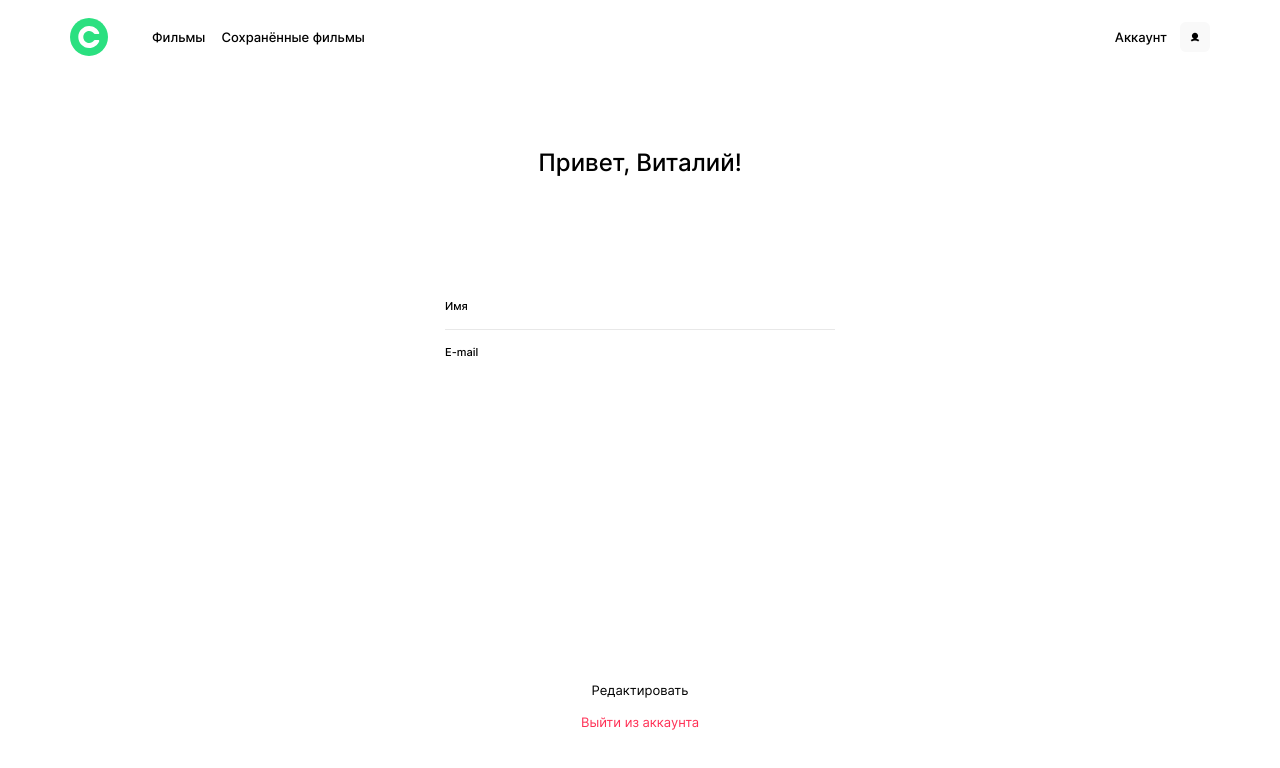
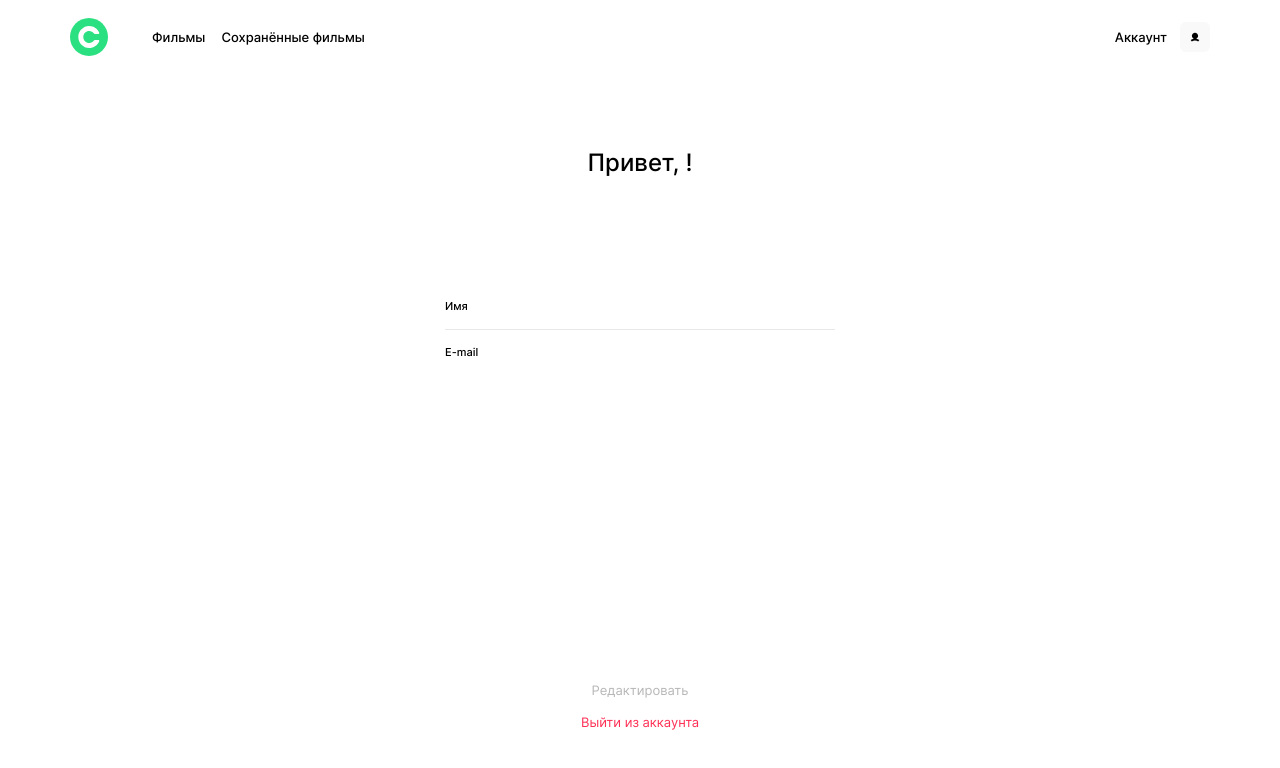
Before and after one commit to elmanAliev/movies-explorer-frontend, a React (Create React App) app: page /profile in a window 1280 px wide. Shown: the top 768 px of the page. Built offline with nearby package versions, Linux system fonts and the light colour scheme.

Commit message:
feat: add Profile edit function

```diff
--- a/src/components/InputProfile/InputProfile.js
+++ b/src/components/InputProfile/InputProfile.js
@@ -1,6 +1,6 @@
 import './InputProfile.css';
 
-export const InputProfile = ({ type, isError, isDirty, errorText, children, ...rest }) => {
+export const InputProfile = ({ isError, errorText, children, ...rest }) => {
 
     return (
         <div className='input-profile'>
@@ -8,13 +8,13 @@ export const InputProfile = ({ type, isError, isDirty, errorText, children, ...r
                 {children}
             </label>
 
-            <input type={type}
+            <input
                 className='input-profile__input'
                 {...rest}
             />
 
             <span
-                className={`${(isError && isDirty) ? 'input-profile__error input-profile__error_active' : 'input-profile__error'}`}
+                className={isError ? 'input-profile__error input-profile__error_active' : 'input-profile__error'}
             >
                 {errorText}
             </span>
--- a/src/components/Profile/Profile.css
+++ b/src/components/Profile/Profile.css
@@ -54,6 +54,18 @@
 .profile__buttons {
     display: flex;
     flex-direction: column;
+    position: relative;
+}
+
+.profile__error {
+    font-size: 12px;
+    color: #2BE080;
+    position: absolute;
+    top: -50px;
+    left: 50%;
+    transform: translateX(-50%);
+    width: 250px;
+    text-align: center;
 }
 
 .profile__edit {
@@ -63,6 +75,11 @@
     border: 0;
     padding: 0;
     background-color: transparent;
+}
+
+.profile__edit:disabled {
+    cursor: auto;
+    opacity: 1;
 }
 
 .profile__logout {
@@ -76,11 +93,12 @@
     color: #FF3055;
 }
 
+
 @media screen and (max-width: 768px) {
     .profile {
         padding: 236px 30px 269px;
         height: auto;
-        box-sizing:content-box;
+        box-sizing: content-box;
     }
 
     .profile__form {
--- a/src/components/Profile/Profile.js
+++ b/src/components/Profile/Profile.js
@@ -1,61 +1,113 @@
 import './Profile.css';
 import { CurrentUserContext } from '../../context/CurrentUserContext';
 import { useEffect, useContext, useState } from 'react';
-import { useInput } from '../../hooks/useInput';
+import { useValidationProfile } from '../../hooks/useValidationProfile';
 import { InputProfile } from '../InputProfile/InputProfile';
+import api from '../../utils/MainApi';
 
-export const Profile = () => {
+
+export const Profile = ({ onLogout }) => {
 
     const currentUser = useContext(CurrentUserContext);
+    const { values, handleChange, errors, isValid, resetForm } = useValidationProfile();
+    const [serverError, setServerError] = useState('');
 
-    const [nameN, setNameN] = useState('')
+    const [nameErrorMessage, setNameErrorMessage] = useState('');
+    const [emailErrorMessage, setEmailErrorMessage] = useState('');
+    const [isSubmitDisabled, setIsSubmitDisabled] = useState(true);
 
-    const name = useInput('', { isEmpty: true });
-    const email = useInput('', { isEmail: true });
+
+    // валидация
+    useEffect(() => {
+        resetForm({ name: currentUser.name, email: currentUser.email });
+    }, [currentUser]);
 
     useEffect(() => {
-        setNameN(currentUser.name)
-        name.value = currentUser.name
-        console.log(currentUser.name)
-    }, [currentUser.name]);
+        const condition1 =
+            (values.name === currentUser.name) &&
+            (values.email === currentUser.email);
+
+        const condition2 = (
+            (values.name !== currentUser.name) ||
+            (values.email !== currentUser.email)
+        ) && !isValid;
+
+        setIsSubmitDisabled(condition1 || condition2);
+    }, [values, currentUser, isValid]);
+
+    useEffect(() => {
+        const msgName = errors.name ? errors.name : '';
+        const msgEmail = errors.email ? errors.email : '';
+        setNameErrorMessage(msgName);
+        setEmailErrorMessage(msgEmail);
+    }, [errors]);
 
 
+    // редактирование профиля
+    const handleSubmit = () => {
+        const token = localStorage.getItem('token');
 
-    console.log(currentUser)
+        setServerError('Сохранение...')
+        api.patchUserInfo(values, token)
+            .then(res => {
+                setServerError('Данные сохранены')
+                currentUser.name = res.data.name;
+                currentUser.email = res.data.email;
+                resetForm({ name: currentUser.name, email: currentUser.email });
+                setTimeout(() => setServerError(''), 3000);
+            })
+            .catch(err => {
+                setServerError('Невозможно сохранить данные')
+            })
+    }
 
     return (
         <section className='profile'>
-            <h1 className='profile__title'>Привет, Виталий!</h1>
+            <h1 className='profile__title'>Привет, {currentUser.name}!</h1>
             <form className='profile__form'>
                 <InputProfile
                     type="text"
-                    id="name" name="name"
-                    value={name.value}
-                    onChange={e => name.onChange(e)}
-                    onBlur={e => name.onBlur(e)}
-                    isDirty={name.isDirty}
-                    errorText={name.errorText}
-                    isError={name.isError}
+                    name="name"
+                    pattern="^[а-яА-Яa-zA-Z]([а-яА-Яa-zA-Z]| |-){1,28}[а-яА-Яa-zA-Z]$"
+                    value={values.name || ''}
+                    onChange={handleChange}
+                    errorText={nameErrorMessage}
+                    isError={!!errors.name}
+                    required
                 >
                     Имя
                 </InputProfile>
                 <div className='profile__line'></div>
                 <InputProfile
-                    type="text"
+                    type="email"
                     name="email"
-                    value={email.value}
-                    onChange={e => email.onChange(e)}
-                    onBlur={e => email.onBlur(e)}
-                    isDirty={email.isDirty}
-                    errorText={email.errorText}
-                    isError={email.isError}
+                    pattern="^([\w.%+-]+)@([\w-]+\.)+([\w]{2,})$"
+                    value={values.email || ''}
+                    onChange={handleChange}
+                    errorText={emailErrorMessage}
+                    isError={!!errors.email}
+                    required
                 >
                     E-mail
                 </InputProfile>
             </form>
             <div className='profile__buttons'>
-                <button className='profile__edit transition opacity' type='button'>Редактировать</button>
-                <button className='profile__logout transition opacity' type='button'>Выйти из аккаунта</button>
+                {serverError && <span className='profile__error'>{serverError}</span>}
+                <button
+                    className='profile__edit transition opacity'
+                    disabled={isSubmitDisabled}
+                    type='button'
+                    onClick={handleSubmit}
+                >
+                    Редактировать
+                </button>
+                <button
+                    className='profile__logout transition opacity'
+                    type='button'
+                    onClick={onLogout}
+                >
+                    Выйти из аккаунта
+                </button>
             </div>
         </section>
     );
--- /dev/null
+++ b/src/hooks/useValidationProfile.js
@@ -0,0 +1,26 @@
+import { useState, useCallback } from 'react';
+
+export function useValidationProfile() {
+  const [values, setValues] = useState({});
+  const [errors, setErrors] = useState({});
+  const [isValid, setIsValid] = useState(false);
+
+  const handleChange = (event) => {
+    const target = event.target;
+    const { name, value } = target;
+    setValues({...values, [name]: value});
+    setErrors({...errors, [name]: target.validationMessage });
+    setIsValid(target.closest("form").checkValidity());
+  };
+
+  const resetForm = useCallback(
+    (newValues = {}, newErrors = {}, newIsValid = false) => {
+      setValues(newValues);
+      setErrors(newErrors);
+      setIsValid(newIsValid);
+    },
+    [setValues, setErrors, setIsValid]
+  );
+
+  return { values, handleChange, errors, isValid, resetForm };
+}
--- a/src/pages/App/App.js
+++ b/src/pages/App/App.js
@@ -51,7 +51,7 @@ function App() {
   }
 
   const handleRegister = (name, email, password) => {
-    api.register({name, email, password})
+    api.register({ name, email, password })
       .then((res) => {
         handleLogin(email, password);
         setErrRegister('');
@@ -62,6 +62,15 @@ function App() {
       })
   }
 
+  const handleLogout = () => {
+    localStorage.removeItem('filteredMovies');
+    localStorage.removeItem('token');
+    localStorage.removeItem('searchString');
+    localStorage.removeItem('isSwitchOn');
+    setCurrentUser({ name: '', email: '', isLoggedIn: false });
+    navigate('/');
+  }
+
   return (
     <CurrentUserContext.Provider value={currentUser}>
       <div className="App">
@@ -69,7 +78,7 @@ function App() {
           <Route path="/" element={<HomePage />} />
           <Route path="/movies" element={<MoviePage />} />
           <Route path="/saved-movies" element={<SavedMoviePage />} />
-          <Route path="/profile" element={<ProfilePage />} />
+          <Route path="/profile" element={<ProfilePage onLogout={handleLogout} />} />
           <Route path="/signin" element={<Login onSubmit={handleLogin} error={errLogin} />} />
           <Route path="/signup" element={<Register onSubmit={handleRegister} error={errRegister} />} />
           <Route path="*" element={<NotFoundPage />} />
--- a/src/pages/ProfilePage.js
+++ b/src/pages/ProfilePage.js
@@ -2,14 +2,14 @@ import { Profile } from '../components/Profile/Profile';
 import {Header} from './../components/Header/Header'
 import {Navigation} from './../components/Navigation/Navigation'
 
-export const ProfilePage = () => {
+export const ProfilePage = ({onLogout}) => {
 
     return (
         <>
            <Header>
                <Navigation />
            </Header>
-           <Profile />
+           <Profile onLogout={onLogout} />
         </>
     );
 }
--- a/src/utils/MainApi.js
+++ b/src/utils/MainApi.js
@@ -41,13 +41,17 @@ class Api {
             .then((res) => this._handleResponse(res));
     }
 
-    patchUserInfo(data) {
+    patchUserInfo(data, token) {
         return fetch(`${this._baseUrl}/users/me`, {
             method: 'PATCH',
-            headers: this._headers,
+            headers: {
+                'Accept': 'application/json',
+                "Content-Type": "application/json",
+                "authorization": `Bearer ${token}`,
+            },
             body: JSON.stringify({
                 name: data.name,
-                about: data.about,
+                email: data.email,
             })
         })
             .then((res) => this._handleResponse(res));
```
Lines whose indentation alone changed are shown as unchanged.
